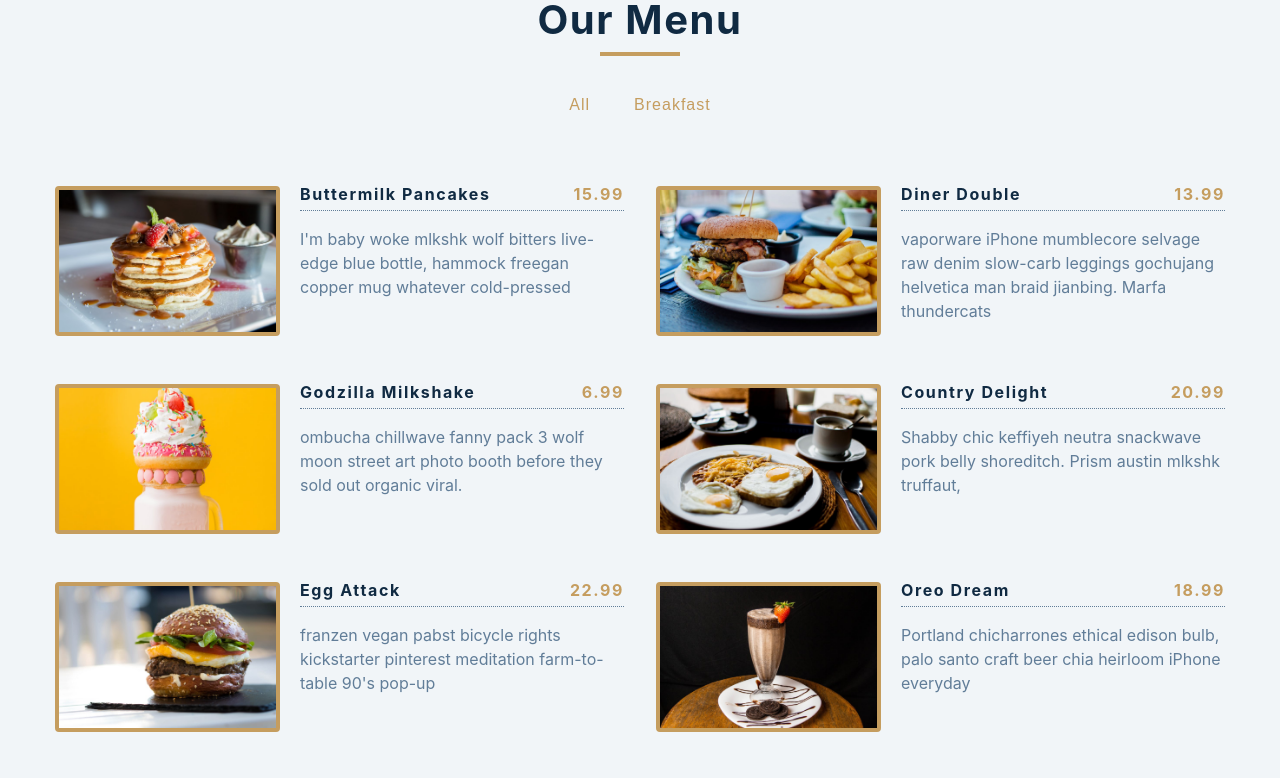
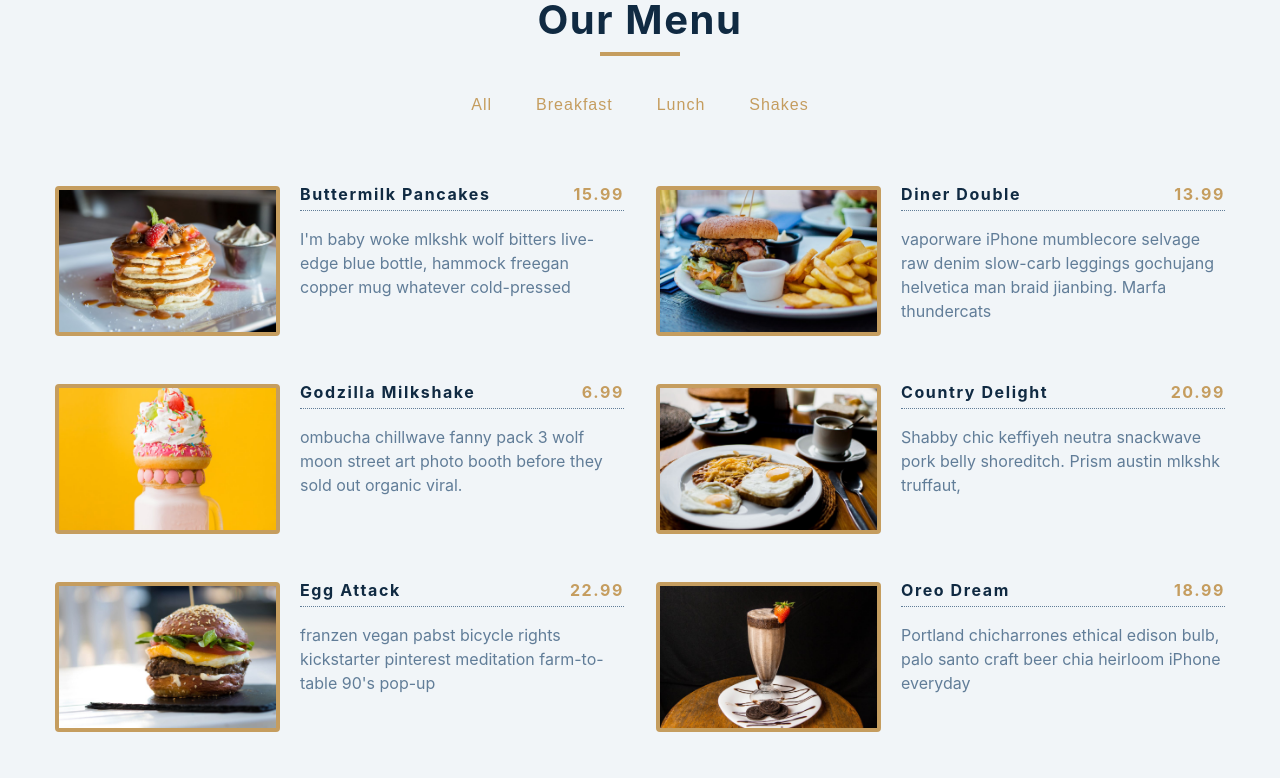
Before and after one commit to Hexa-Hexagon/REACT_5, a React (Create React App) app: page / in a window 1280 px wide. Shown: the top 778 px of the page. Built offline with nearby package versions, Linux system fonts and the light colour scheme.

Commit message:
end task

```diff
--- a/src/App.js
+++ b/src/App.js
@@ -6,9 +6,10 @@ import items from './data';
 function App() {
 
     const [menuItems, setMenuItems] = useState(items);
-    const [categories, setCategories] = useState([]);
+    const [categories, setCategories] = useState([...new Map(items.map(item => [item["category"], item])).values()]);
 
     const filterItems = (category) => {
+        console.log(items);
         if (category === "all") {
             setMenuItems(items);
         }
@@ -28,6 +29,7 @@ function App() {
         <
         /div> <
         Categories filterItems = { filterItems }
+        categories = { categories }
         /> <
         Menu items = { menuItems }
         /> <
--- a/src/Categories.js
+++ b/src/Categories.js
@@ -1,15 +1,18 @@
 import React from 'react';
-
-const Categories = ({ filterItems }) => {
+const Categories = ({ filterItems, categories }) => {
+    console.log(categories);
     return ( <
         div className = 'btn-container' >
         <
         button className = 'filter-btn'
         onClick = {
-            () => { filterItems("all") } } > All < /button> <
-        button className = 'filter-btn'
-        onClick = {
-            () => { filterItems("breakfast") } } > Breakfast < /button> <
+            () => filterItems("all") } > All < /button> {
+            categories.map(
+                item => < button className = 'filter-btn'
+                onClick = {
+                    () => filterItems(item.category) } > { item.category.charAt(0).toUpperCase() + item.category.slice(1) } < /button>
+            )
+        } <
         /div>
     );
 };
```
